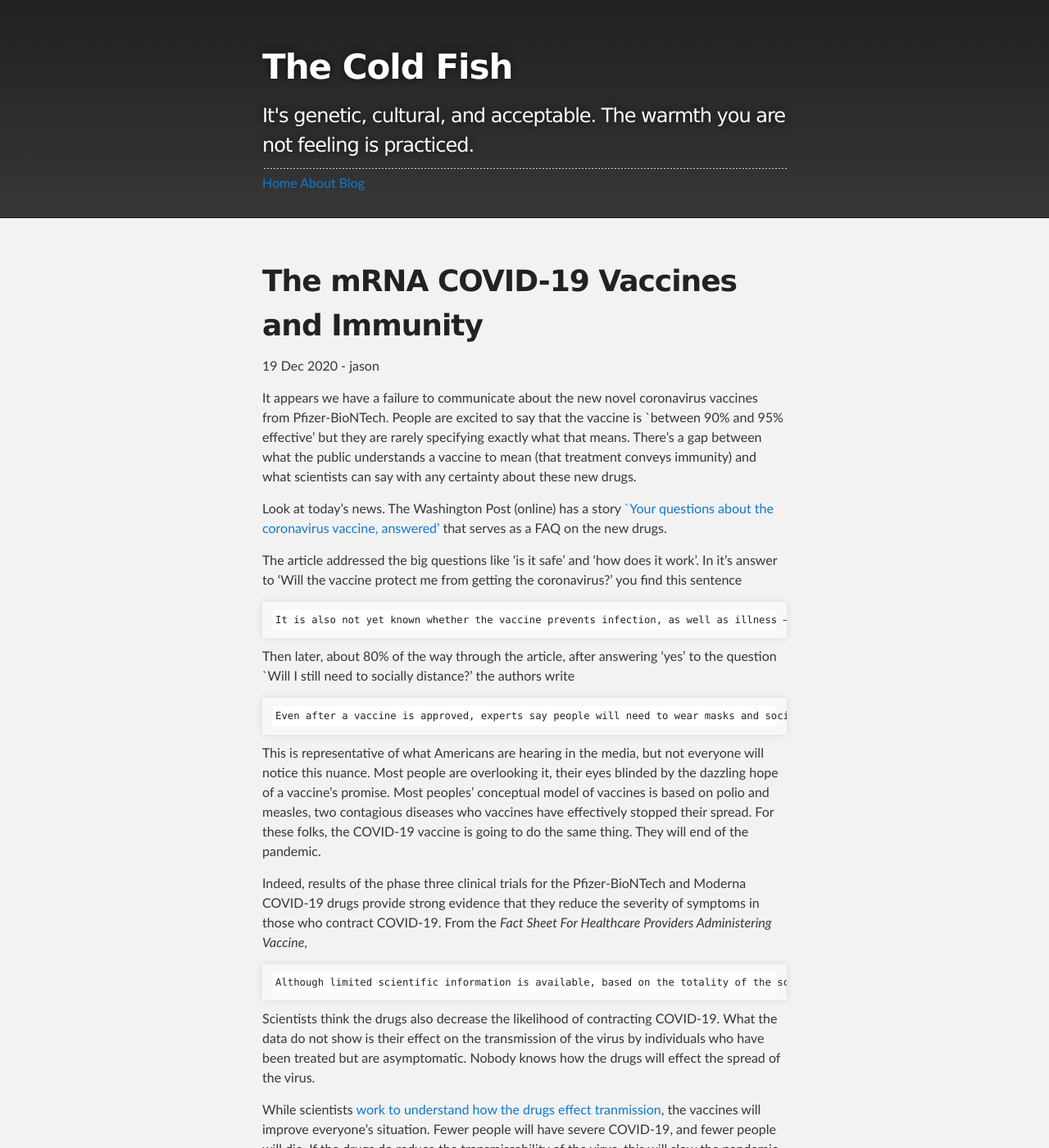
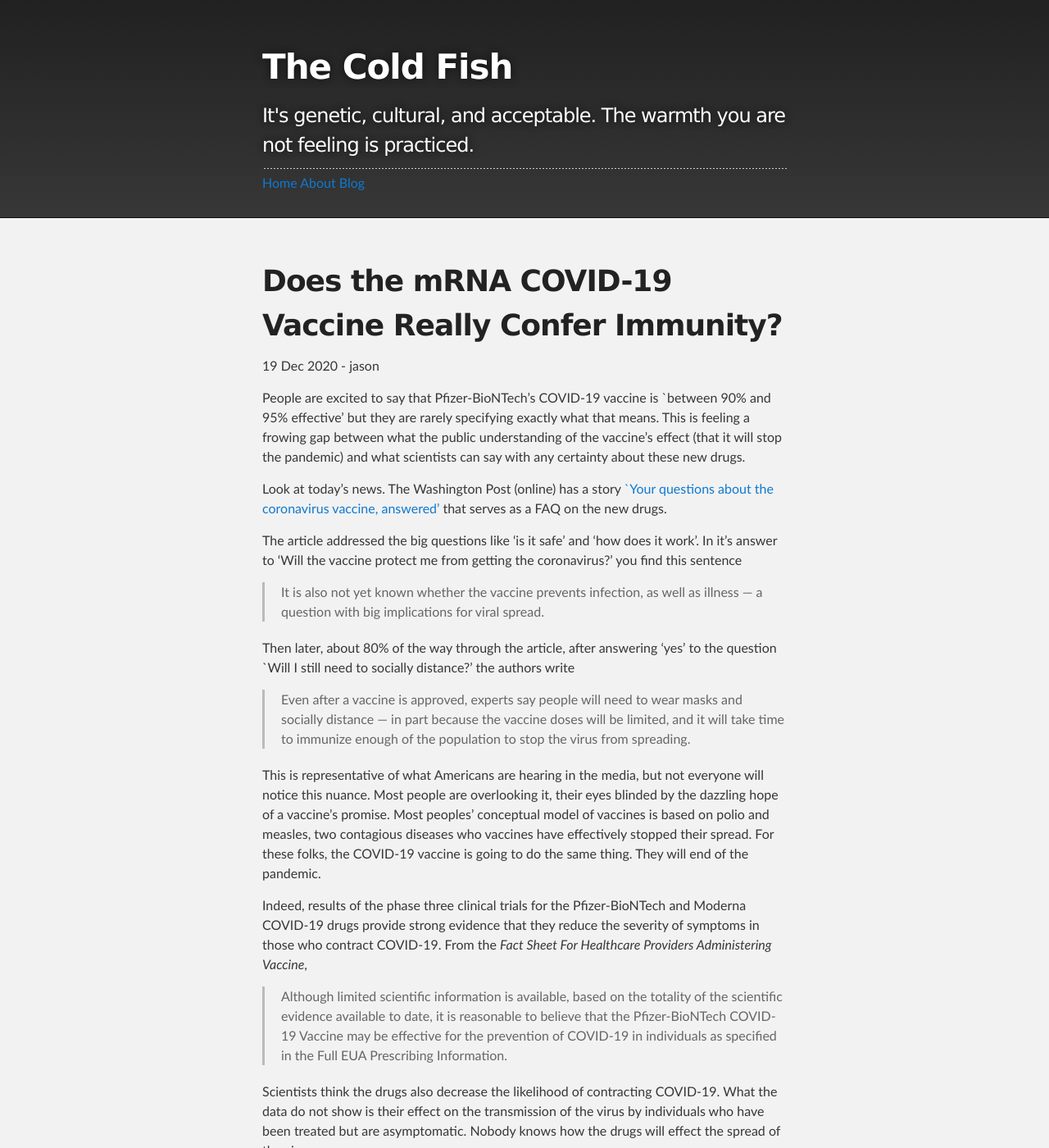
Before and after one commit to millerj870/millerj870.github.io, a Jekyll site: the page built from _posts/2020-12-19-meaning-of-vaccine.md, in a window 1280 px wide and 1400 px high. Shown: the whole window at 82% size. Built offline with Jekyll 4.4.1, drawn with Linux system fonts in a browser that asks for light colours; some of the changed text lies outside the part shown.

Commit message:
edits
technical edits to gemfile, small changes to narrative in post

```diff
--- a/Gemfile
+++ b/Gemfile
@@ -6,3 +6,5 @@ git_source(:github) {|repo_name| "https://github.com/#{repo_name}" }
 
 # gem "rails"
 gem "jekyll"
+gem "jekyll-theme-slate"
+gem "kramdown-parser-gfm"
--- a/_posts/2020-12-19-meaning-of-vaccine.md
+++ b/_posts/2020-12-19-meaning-of-vaccine.md
@@ -1,34 +1,32 @@
 ---
-title: The mRNA COVID-19 Vaccines and Immunity
+title: Does the mRNA COVID-19 Vaccine Really Confer Immunity?
 author: jason
 layout: post
 date: 2020-12-19
 ---
 
-It appears we have a failure to communicate about the new novel coronavirus vaccines from Pfizer-BioNTech.  People are excited to say that the vaccine is `between 90% and 95% effective' but they are rarely specifying exactly what that means.  There's a gap between what the public understands a vaccine to mean (that treatment conveys immunity) and what scientists can say with any certainty about these new drugs.
+People are excited to say that Pfizer-BioNTech's COVID-19 vaccine is `between 90% and 95% effective' but they are rarely specifying exactly what that means.  This is feeling a frowing gap between what the public understanding of the vaccine's effect (that it will stop the pandemic) and what scientists can say with any certainty about these new drugs.
 
 Look at today's news.  The Washington Post (online) has a story [`Your questions about the coronavirus vaccine, answered'](https://www.washingtonpost.com/health/2020/11/17/covid-vaccines-what-you-need-to-know/?arc404=true) that serves as a FAQ on the new drugs.
 
 The article addressed the big questions like 'is it safe' and 'how does it work'.  In it's answer to 'Will the vaccine protect me from getting the coronavirus?' you find this sentence
 
-	It is also not yet known whether the vaccine prevents infection, as well as illness — a question with big implications for viral spread.
+>It is also not yet known whether the vaccine prevents infection, as well as illness — a question with big implications for viral spread.
 
 Then later, about 80% of the way through the article, after answering 'yes' to the question `Will I still need to socially distance?' the authors write
 
-	Even after a vaccine is approved, experts say people will need to wear masks and socially distance — in part because the vaccine doses will be limited, and it will take time to immunize enough of the population to stop the virus from spreading.
+>Even after a vaccine is approved, experts say people will need to wear masks and socially distance — in part because the vaccine doses will be limited, and it will take time to immunize enough of the population to stop the virus from spreading.
 
 This is representative of what Americans are hearing in the media, but not everyone will notice this nuance.  Most people are overlooking it, their eyes blinded by the dazzling hope of a vaccine's promise.  Most peoples' conceptual model of vaccines is based on polio and measles, two contagious diseases who vaccines have effectively stopped their spread.  For these folks, the COVID-19 vaccine is going to do the same thing.  They will end of the pandemic.
 
 Indeed, results of the phase three clinical trials for the Pfizer-BioNTech and Moderna COVID-19 drugs provide strong evidence that they reduce the severity of symptoms in those who contract COVID-19.  From the *Fact Sheet For Healthcare Providers Administering Vaccine*,
 
-    Although limited scientific information is available, based on the totality of the scientific evidence available to date, it is reasonable to believe that the Pfizer-BioNTech COVID-19 Vaccine may be effective for the prevention of COVID-19 in individuals as specified in the Full EUA Prescribing Information.
+>   Although limited scientific information is available, based on the totality of the scientific evidence available to date, it is reasonable to believe that the Pfizer-BioNTech COVID-19 Vaccine may be effective for the prevention of COVID-19 in individuals as specified in the Full EUA Prescribing Information.
 
 Scientists think the drugs also decrease the likelihood of contracting COVID-19.  What the data do not show is their effect on the transmission of the virus by individuals who have been treated but are asymptomatic.  Nobody knows how the drugs will effect the spread of the virus.
 
 While scientists [work to understand how the drugs effect tranmission](https://www.fredhutch.org/en/news/center-news/2020/12/covid-19-vaccines-transmission.html?fbclid=IwAR0cn5bdv4vCJGDHSwBEgtkT-Tsdp36PMbsPIQ8mgNVdU5w_YUCSxKwgvFw), the vaccines will improve everyone's situation.  Fewer people will have severe COVID-19, and fewer people will die.  If the drugs do reduce the transmissability of the virus, this will slow the pandemic and release some of the pressure on our human and technological infrastructure.  But it's not clear if the drugs will allow us to return to the new normal.  For now, the drugs are ownly approved to lessen the effects of COVID-19 on those infected with SARS-CoV-2.  From the official Emergency Use Authorization,
 
-    Pfizer-BioNTech COVID-19 Vaccine is authorized for use under an Emergency Use Authorization (EUA) for active immunization to prevent coronavirus disease 2019 (COVID-19) caused by severe acute respiratory syndrome coronavirus 2 (SARS-CoV-2) in individuals 16 years of age and older.
+>   Pfizer-BioNTech COVID-19 Vaccine is authorized for use under an Emergency Use Authorization (EUA) for active immunization to prevent coronavirus disease 2019 (COVID-19) caused by severe acute respiratory syndrome coronavirus 2 (SARS-CoV-2) in individuals 16 years of age and older.
 
-Nobody is trying to hide our limited understanding of this drug.  And nobody is talking about the ignorance, either.  Hopefully our political leaders are preparing information campaigns that will help our communities set reasonable expectations for this and other vaccines.
-
-Not measured is the drug's effect on the tranmissability of the virus.
+Nobody is trying to hide our limited understanding of this drug.  And nobody is talking about the ignorance, either.  Hopefully our community and elected leaders are preparing information campaigns that will help our communities set reasonable expectations for this and other vaccines.
```
Also changed, not shown: Gemfile.lock.
